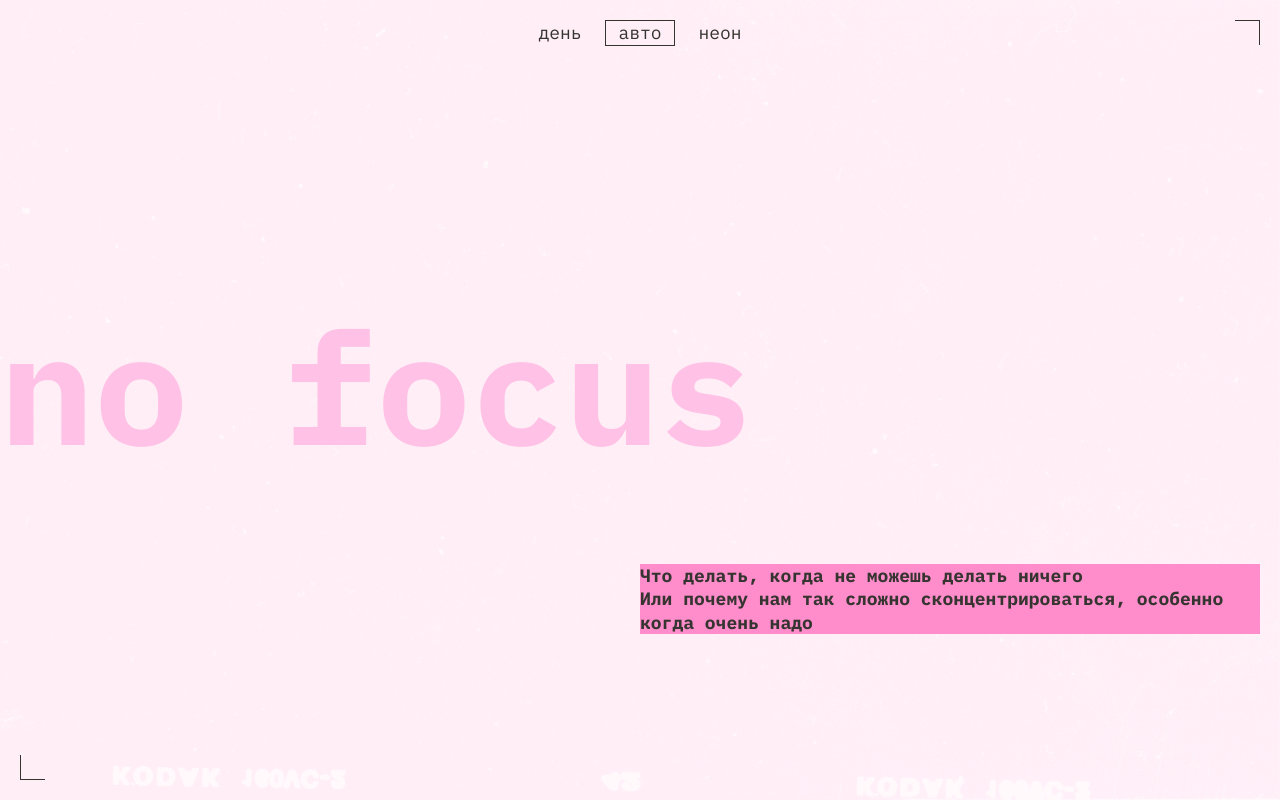
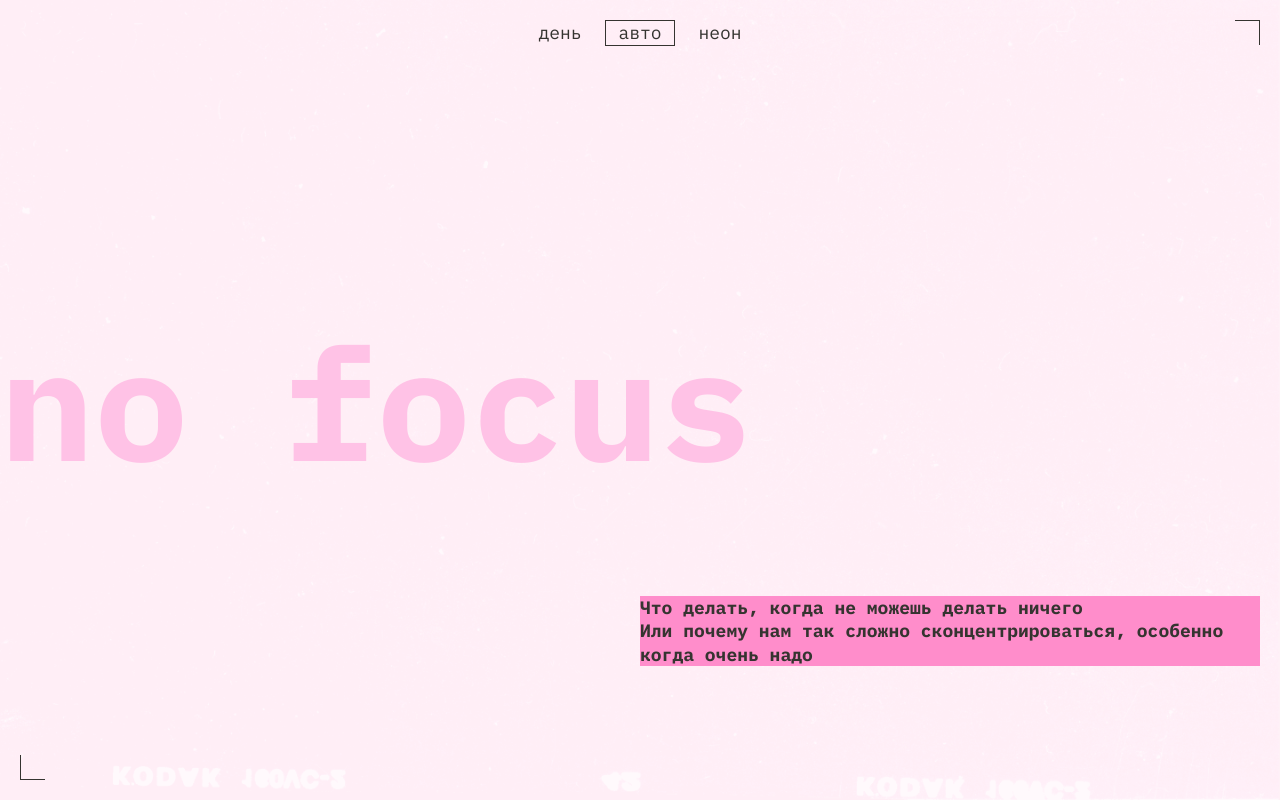
Before and after one commit to vitek-5/slozhno-sosredotochitsya, a plain HTML site: page index.html in a window 1280 px wide. Shown: the top 800 px of the page. Drawn offline with Linux system fonts and the light colour scheme.

Commit message:
Полное решение проблемы с header

```diff
--- a/styles/header/header.css
+++ b/styles/header/header.css
@@ -6,6 +6,7 @@
   padding-block: var(--layout-padding, 10px);
   padding-block-end: 66px;
   margin-block-end: 40px;
+  display: grid;
 }
 
 .decorated-zone::before {
@@ -55,9 +56,7 @@
 .header__theme-menu {
   display: flex;
   justify-content: right;
-  margin-block-start: 65px;
-  margin-block-end: 65px;
-
+  align-items: self-end;
 }
 
 .header__theme-menu-list {
@@ -106,7 +105,9 @@
   line-height: 95.7px;
   text-align: left;
   color: var(--focus-color, #db00ff);
-  margin-block-end: 55px;
+  margin-block-end: -15px;
+  align-self: self-end;
+
 }
 
 .header__text {
--- a/styles/style.css
+++ b/styles/style.css
@@ -16,9 +16,10 @@
 
 @media (width >= 768px) {
   .header {
-    display: grid;
+    grid-template-rows: 1fr 1fr 1fr;
     grid-template-columns: 1fr 1fr;
     margin-block-end: 60px;
+    padding-block-end: 183px;
   }
 
   .header, .footer {
@@ -26,19 +27,17 @@
   }
 
   .header__theme-menu {
-    margin-block-start: 172px;
-    margin-block-end: 175px;
+    align-self: self-end;
     grid-column: 2;
   }
 
   .header__title {
+    align-self: self-end;
     grid-column: 1 / -1;
     margin: 0 -20px;
   }
 
 .header__text {
-  margin-block-start: 162px;
-  margin-block-end: 183px;
   grid-column: 2;
 }
 
@@ -104,7 +103,6 @@
   .header__theme-menu {
     justify-content: center;
     margin: 0;
-    margin-block-end: 293px;
     grid-column: 1 / -1;
     align-self: self-start;
   }
@@ -113,9 +111,9 @@
     flex-direction: row;
   }
 
-  .header__text {
-    margin-block-start: 129px;
-    margin-block-end: 134px;
+  .header {
+    margin-block-end: 60px;
+    padding-block-end: 134px;
   }
 
   .case__attention article {
```
